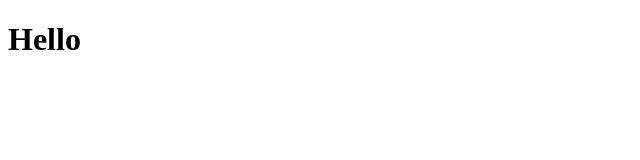
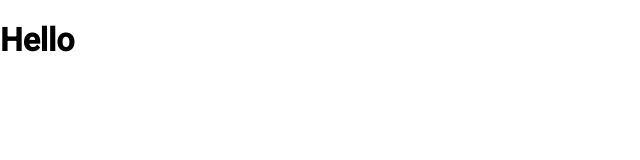
Before and after one commit to ozaki25/ng-sample-qiita, an Angular app: page / in a window 1280 px wide. Shown: the top 160 px of the page, without its empty margins (0-640 px from the left). Built offline with nearby package versions, Linux system fonts and the light colour scheme.

Commit message:
add angular material

```diff
--- a/angular.json
+++ b/angular.json
@@ -28,6 +28,7 @@
               "src/assets"
             ],
             "styles": [
+              "./node_modules/@angular/material/prebuilt-themes/purple-green.css",
               "src/styles.scss"
             ],
             "scripts": []
@@ -93,6 +94,7 @@
               "src/assets"
             ],
             "styles": [
+              "./node_modules/@angular/material/prebuilt-themes/purple-green.css",
               "src/styles.scss"
             ],
             "scripts": []
@@ -124,6 +126,7 @@
           }
         }
       }
-    }},
+    }
+  },
   "defaultProject": "ng-sample-qiita"
 }
--- a/package.json
+++ b/package.json
@@ -13,13 +13,16 @@
   "private": true,
   "dependencies": {
     "@angular/animations": "~8.2.14",
+    "@angular/cdk": "~8.2.3",
     "@angular/common": "~8.2.14",
     "@angular/compiler": "~8.2.14",
     "@angular/core": "~8.2.14",
     "@angular/forms": "~8.2.14",
+    "@angular/material": "^8.2.3",
     "@angular/platform-browser": "~8.2.14",
     "@angular/platform-browser-dynamic": "~8.2.14",
     "@angular/router": "~8.2.14",
+    "hammerjs": "^2.0.8",
     "rxjs": "~6.4.0",
     "tslib": "^1.10.0",
     "zone.js": "~0.9.1"
--- a/src/app/app.module.ts
+++ b/src/app/app.module.ts
@@ -7,6 +7,7 @@
 import { AppComponent } from './app.component';
 import { QiitaCommentsComponent } from './qiita-comments/qiita-comments.component';
 import { QiitaNewCommentComponent } from './qiita-new-comment/qiita-new-comment.component';
+import { BrowserAnimationsModule } from '@angular/platform-browser/animations';
 
 @NgModule({
   declarations: [
@@ -14,7 +15,7 @@
     QiitaCommentsComponent,
     QiitaNewCommentComponent,
   ],
-  imports: [BrowserModule, AppRoutingModule, HttpClientModule, FormsModule],
+  imports: [BrowserModule, AppRoutingModule, HttpClientModule, FormsModule, BrowserAnimationsModule],
   providers: [],
   bootstrap: [AppComponent],
 })
--- a/src/index.html
+++ b/src/index.html
@@ -1,11 +1,19 @@
-<!doctype html>
+<!DOCTYPE html>
 <html lang="en">
   <head>
-  <meta charset="utf-8">
+    <meta charset="utf-8" />
     <title>NgSampleQiita</title>
-  <base href="/">
-  <meta name="viewport" content="width=device-width, initial-scale=1">
-  <link rel="icon" type="image/x-icon" href="favicon.ico">
+    <base href="/" />
+    <meta name="viewport" content="width=device-width, initial-scale=1" />
+    <link rel="icon" type="image/x-icon" href="favicon.ico" />
+    <link
+      href="https://fonts.googleapis.com/css?family=Roboto:300,400,500&display=swap"
+      rel="stylesheet"
+    />
+    <link
+      href="https://fonts.googleapis.com/icon?family=Material+Icons"
+      rel="stylesheet"
+    />
   </head>
   <body>
     <app-root></app-root>
--- a/src/main.ts
+++ b/src/main.ts
@@ -1,3 +1,4 @@
+import 'hammerjs';
 import { enableProdMode } from '@angular/core';
 import { platformBrowserDynamic } from '@angular/platform-browser-dynamic';
 
--- a/src/styles.scss
+++ b/src/styles.scss
@@ -1 +1,10 @@
 /* You can add global styles to this file, and also import other style files */
+
+html,
+body {
+  height: 100%;
+}
+body {
+  margin: 0;
+  font-family: Roboto, 'Helvetica Neue', sans-serif;
+}
```
Also changed, not shown: 1 other file (tests, documents, lock files or other folders). Lines whose indentation alone changed are shown as unchanged.
